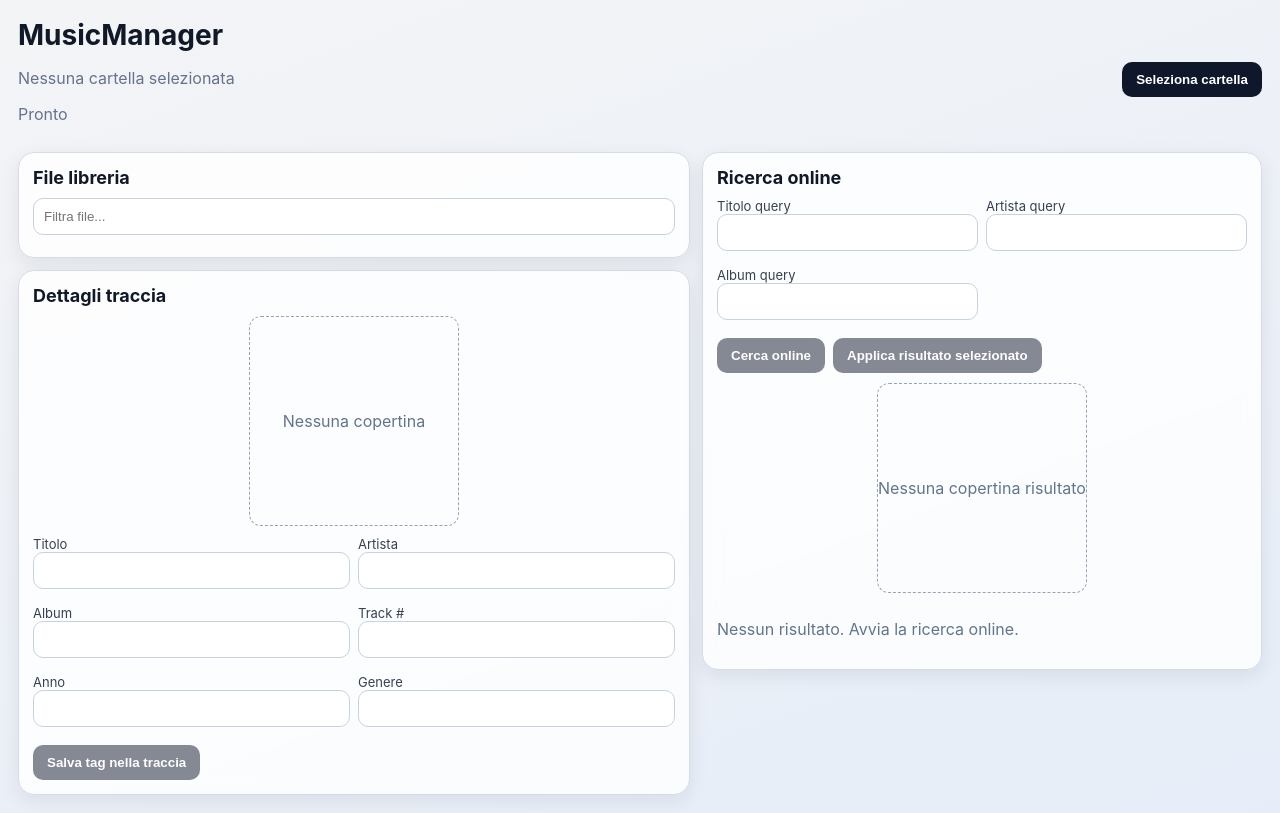
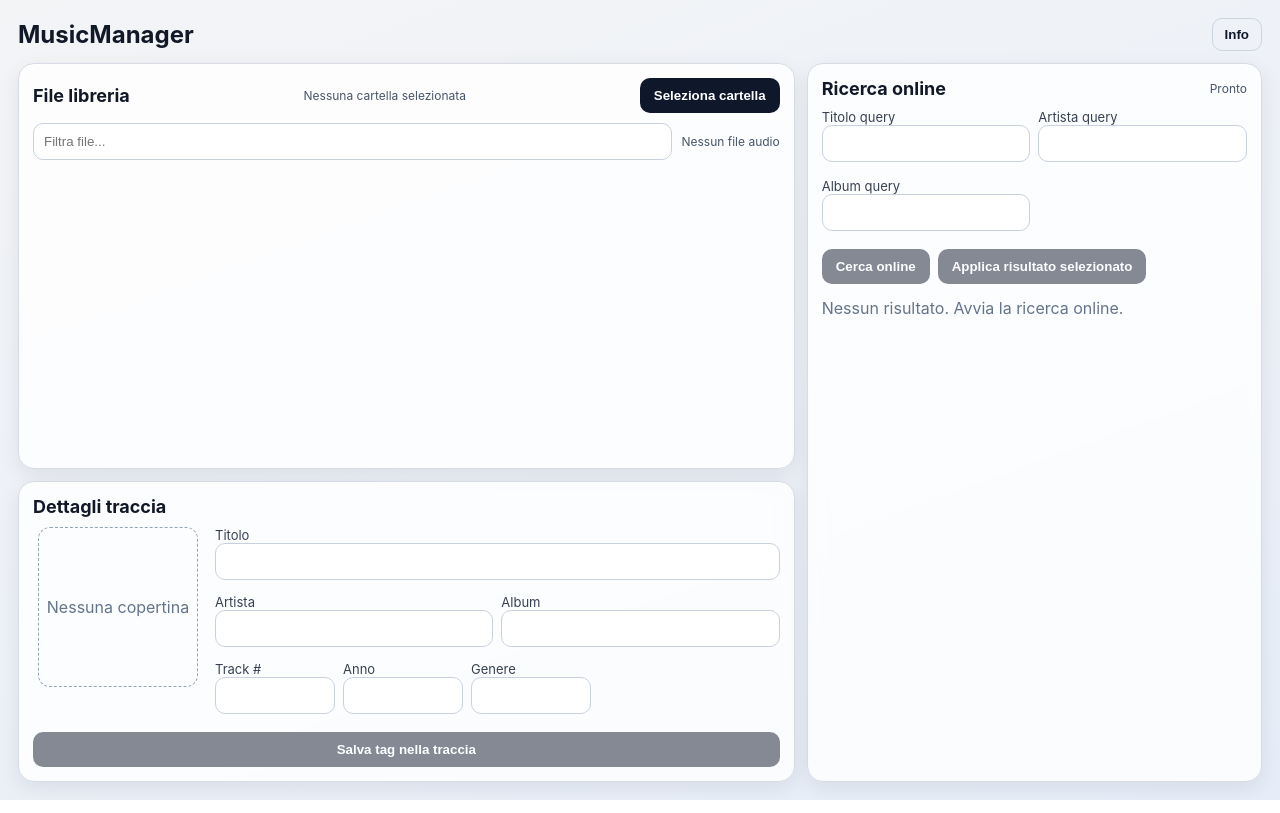
Before and after one commit to a55mage/discoballs, a React (Vite) app: page / in a window 1280 px wide. Built offline with nearby package versions, Linux system fonts and the light colour scheme.

Commit message:
layout rivisto

```diff
--- a/src/App.tsx
+++ b/src/App.tsx
@@ -15,13 +15,20 @@ export function App() {
   const [selectedResultId, setSelectedResultId] = useState<string>("");
   const [isLoadingScan, setIsLoadingScan] = useState(false);
   const [isLoadingSearch, setIsLoadingSearch] = useState(false);
-  const [statusMessage, setStatusMessage] = useState("Pronto");
+  const [searchStatus, setSearchStatus] = useState("Pronto");
   const [searchTitle, setSearchTitle] = useState("");
   const [searchArtist, setSearchArtist] = useState("");
   const [searchAlbum, setSearchAlbum] = useState("");
 
   const selectedTrack = tracks.find((t) => t.id === selectedTrackId) ?? null;
   const selectedResult = onlineResults.find((r) => r.id === selectedResultId) ?? null;
+  const folderCount = useMemo(() => countFoldersAndSubfolders(tracks, folderPath), [tracks, folderPath]);
+  const librarySummary = useMemo(() => {
+    if (!tracks.length) {
+      return "Nessun file audio";
+    }
+    return `Trovati ${tracks.length} file audio in ${folderCount} cartelle/sottocartelle`;
+  }, [tracks.length, folderCount]);
 
   const filteredTracks = useMemo(() => {
     if (!query.trim()) {
@@ -39,11 +46,9 @@ export function App() {
 
   async function handleScan() {
     setIsLoadingScan(true);
-    setStatusMessage("Scansione cartella in corso...");
     try {
       const result = await adapter.selectFolderAndScan();
       if (!result.folderPath) {
-        setStatusMessage("Selezione cartella annullata");
         return;
       }
       setFolderPath(result.folderPath);
@@ -57,9 +62,9 @@ export function App() {
       }
       setOnlineResults([]);
       setSelectedResultId("");
-      setStatusMessage(`Trovati ${result.tracks.length} file audio`);
+      setSearchStatus("Pronto");
     } catch (error) {
-      setStatusMessage(`Errore scansione: ${String(error)}`);
+      setSearchStatus(`Errore scansione: ${String(error)}`);
     } finally {
       setIsLoadingScan(false);
     }
@@ -70,7 +75,7 @@ export function App() {
       return;
     }
     setIsLoadingSearch(true);
-    setStatusMessage("Ricerca online in corso...");
+    setSearchStatus("Ricerca online in corso...");
     try {
       const result = await adapter.searchOnline({
         title: searchTitle,
@@ -79,11 +84,11 @@ export function App() {
       });
       setOnlineResults(result);
       setSelectedResultId("");
-      setStatusMessage(
+      setSearchStatus(
         `Ricerca: "${searchArtist} ${searchTitle} ${searchAlbum}". Risultati online: ${result.length}`
       );
     } catch (error) {
-      setStatusMessage(`Errore ricerca online: ${String(error)}`);
+      setSearchStatus(`Errore ricerca online: ${String(error)}`);
     } finally {
       setIsLoadingSearch(false);
     }
@@ -116,9 +121,8 @@ export function App() {
         },
         selectedResult?.coverUrl
       );
-      setStatusMessage("Tag salvati nella traccia");
     } catch (error) {
-      setStatusMessage(`Errore salvataggio: ${String(error)}`);
+      setSearchStatus(`Errore salvataggio: ${String(error)}`);
     }
   }
 
@@ -143,31 +147,45 @@ export function App() {
         };
       })
     );
-    setStatusMessage("Risultato online applicato ai campi traccia");
+    setSearchStatus("Risultato applicato. Salva la traccia per confermare le modifiche.");
+  }
+
+  function handleInfoClick() {
+    window.alert(
+      "MusicManager\n\nOrganizza MP3/FLAC, cerca metadati online (MusicBrainz + iTunes) e salva tag/copertina sulla traccia selezionata."
+    );
   }
 
   return (
     <div className="app-shell">
       <header className="top-bar">
-        <div>
         <h1>MusicManager</h1>
-          <p className="muted">{folderPath ? `Cartella: ${folderPath}` : "Nessuna cartella selezionata"}</p>
-          <p className="muted">{statusMessage}</p>
-        </div>
+        <button className="ghost-button" onClick={handleInfoClick}>Info</button>
+      </header>
+
+      <main className="two-col">
+        <div className="col col-left">
+          <Card
+            title="File libreria"
+            className="library-card"
+            headerCenter={
+              <span className="library-path">{folderPath ? folderPath : "Nessuna cartella selezionata"}</span>
+            }
+            headerRight={
               <button onClick={handleScan} disabled={isLoadingScan}>
                 {isLoadingScan ? "Scansione..." : "Seleziona cartella"}
               </button>
-      </header>
-
-      <main className="two-col">
-        <div className="col">
-          <Card title="File libreria">
+            }
+          >
+            <div className="library-filter-row">
               <input
                 className="input"
                 placeholder="Filtra file..."
                 value={query}
                 onChange={(e) => setQuery(e.target.value)}
               />
+              <span className="library-summary">{librarySummary}</span>
+            </div>
             <ul className="track-list">
               {filteredTracks.map((track) => (
                 <li key={track.id}>
@@ -180,24 +198,33 @@ export function App() {
                       setSearchAlbum(track.album);
                     }}
                   >
-                    <span>{track.title || "Senza titolo"}</span>
+                    {track.coverUrl ? (
+                      <img src={track.coverUrl} alt={`Cover ${track.album || track.title}`} className="track-thumb" />
+                    ) : (
+                      <div className="track-thumb-placeholder">♪</div>
+                    )}
+                    <span className="track-text">
+                      <strong>{track.title || "Senza titolo"}</strong>
                       <small>{track.artist || "Artista sconosciuto"}</small>
+                      <small className="muted">{track.album || "Album sconosciuto"}</small>
+                    </span>
                   </button>
                 </li>
               ))}
             </ul>
           </Card>
 
-          <Card title="Dettagli traccia">
-            <div className="cover-wrap">
+          <Card title="Dettagli traccia" className="details-card">
+            <div className="detail-layout">
+              <div className="detail-cover-wrap">
                 {selectedTrack?.coverUrl ? (
-                <img src={selectedTrack.coverUrl} alt="Copertina traccia" className="cover" />
+                  <img src={selectedTrack.coverUrl} alt="Copertina traccia" className="cover detail-cover" />
                 ) : (
-                <div className="cover-placeholder">Nessuna copertina</div>
+                  <div className="cover-placeholder detail-cover">Nessuna copertina</div>
                 )}
               </div>
 
-            <div className="form-grid">
+              <div className="detail-form">
                 <label>
                   Titolo
                   <input
@@ -206,6 +233,7 @@ export function App() {
                     onChange={(e) => handleTrackFieldChange("title", e.target.value)}
                   />
                 </label>
+                <div className="detail-row-two">
                   <label>
                     Artista
                     <input
@@ -222,10 +250,12 @@ export function App() {
                       onChange={(e) => handleTrackFieldChange("album", e.target.value)}
                     />
                   </label>
+                </div>
+                <div className="short-fields">
                   <label>
                     Track #
                     <input
-                  className="input"
+                      className="input input-short"
                       value={selectedTrack?.tracknumber ?? ""}
                       onChange={(e) => handleTrackFieldChange("tracknumber", e.target.value)}
                     />
@@ -233,7 +263,7 @@ export function App() {
                   <label>
                     Anno
                     <input
-                  className="input"
+                      className="input input-short"
                       value={selectedTrack?.year ?? ""}
                       onChange={(e) => handleTrackFieldChange("year", e.target.value)}
                     />
@@ -241,11 +271,13 @@ export function App() {
                   <label>
                     Genere
                     <input
-                  className="input"
+                      className="input input-short"
                       value={selectedTrack?.genre ?? ""}
                       onChange={(e) => handleTrackFieldChange("genre", e.target.value)}
                     />
                   </label>
+                </div>
+              </div>
             </div>
 
             <button onClick={handleSaveTrack} disabled={!selectedTrack}>
@@ -254,8 +286,8 @@ export function App() {
           </Card>
         </div>
 
-        <div className="col">
-          <Card title="Ricerca online">
+        <div className="col col-right">
+          <Card title="Ricerca online" className="search-card" headerRight={<span className="search-status">{searchStatus}</span>}>
             <div className="form-grid">
               <label>
                 Titolo query
@@ -279,19 +311,12 @@ export function App() {
               </button>
             </div>
 
-            <div className="cover-wrap">
-              {selectedResult?.coverUrl ? (
-                <img src={selectedResult.coverUrl} alt="Copertina risultato" className="cover" />
-              ) : (
-                <div className="cover-placeholder">Nessuna copertina risultato</div>
-              )}
-            </div>
-
             <div className="results-grid">
               {onlineResults.map((result) => (
                 <article
                   key={result.id}
                   className={result.id === selectedResultId ? "result-card selected" : "result-card"}
+                  onClick={() => setSelectedResultId(result.id)}
                 >
                   <div className="result-row">
                     {result.coverUrl ? (
@@ -304,7 +329,6 @@ export function App() {
                       <p>Album: {result.album}</p>
                       <p>Data: {result.date || "n/d"}</p>
                       <p className="muted">Fonte: {result.source ?? "N/D"}</p>
-                      <button onClick={() => setSelectedResultId(result.id)}>Seleziona</button>
                     </div>
                   </div>
                 </article>
@@ -317,3 +341,44 @@ export function App() {
     </div>
   );
 }
+
+function normalizePath(path: string): string {
+  return path.replace(/\\/g, "/").replace(/\/+$/, "");
+}
+
+function countFoldersAndSubfolders(items: Track[], rootPath: string): number {
+  if (!items.length) {
+    return 0;
+  }
+
+  const root = normalizePath(rootPath);
+  const folders = new Set<string>();
+
+  for (const track of items) {
+    const normalizedTrackPath = normalizePath(track.path);
+    const lastSlash = normalizedTrackPath.lastIndexOf("/");
+    if (lastSlash <= 0) {
+      continue;
+    }
+
+    const parent = normalizedTrackPath.slice(0, lastSlash);
+    if (root && parent.startsWith(root)) {
+      const relative = parent.slice(root.length).replace(/^\/+/, "");
+      if (!relative) {
+        continue;
+      }
+
+      const segments = relative.split("/").filter(Boolean);
+      let composed = "";
+      for (const segment of segments) {
+        composed = composed ? `${composed}/${segment}` : segment;
+        folders.add(composed);
+      }
+      continue;
+    }
+
+    folders.add(parent);
+  }
+
+  return folders.size;
+}
--- a/src/components/Card.tsx
+++ b/src/components/Card.tsx
@@ -1,13 +1,20 @@
-import type { PropsWithChildren } from "react";
+import type { PropsWithChildren, ReactNode } from "react";
 
 type CardProps = PropsWithChildren<{
   title: string;
+  className?: string;
+  headerCenter?: ReactNode;
+  headerRight?: ReactNode;
 }>;
 
-export function Card({ title, children }: CardProps) {
+export function Card({ title, className, headerCenter, headerRight, children }: CardProps) {
   return (
-    <section className="card">
-      <h2 className="card-title">{title}</h2>
+    <section className={className ? `card ${className}` : "card"}>
+      <div className="card-header">
+        <h2 className="card-title">{title}</h2>
+        <div className="card-header-center">{headerCenter}</div>
+        <div className="card-header-right">{headerRight}</div>
+      </div>
       {children}
     </section>
   );
--- a/src/styles.css
+++ b/src/styles.css
@@ -30,6 +30,8 @@ button:disabled {
 .app-shell {
   min-height: 100vh;
   padding: 18px;
+  display: flex;
+  flex-direction: column;
 }
 
 .top-bar {
@@ -41,19 +43,29 @@ button:disabled {
 
 .top-bar h1 {
   margin: 0;
-  font-size: 28px;
+  font-size: 24px;
+}
+
+.ghost-button {
+  background: transparent;
+  color: #0f172a;
+  border: 1px solid #cbd5e1;
+  padding: 8px 12px;
 }
 
 .two-col {
   display: grid;
-  grid-template-columns: 1.2fr 1fr;
+  grid-template-columns: 1.45fr 0.85fr;
   gap: 12px;
+  flex: 1;
+  min-height: 0;
 }
 
 .col {
   display: grid;
   gap: 12px;
   align-content: start;
+  min-height: 0;
 }
 
 .card {
@@ -63,12 +75,32 @@ button:disabled {
   border-radius: 16px;
   padding: 14px;
   box-shadow: 0 6px 20px rgba(17, 24, 39, 0.08);
+  min-height: 0;
+  overflow: hidden;
+  display: flex;
+  flex-direction: column;
 }
 
 .card-title {
-  margin-top: 0;
+  margin: 0;
+  font-size: 18px;
+}
+
+.card-header {
+  display: grid;
+  grid-template-columns: auto 1fr auto;
+  align-items: center;
+  gap: 10px;
   margin-bottom: 10px;
-  font-size: 18px;
+}
+
+.card-header-center {
+  min-width: 0;
+}
+
+.card-header-right {
+  display: flex;
+  justify-content: flex-end;
 }
 
 .input {
@@ -85,8 +117,11 @@ button:disabled {
   padding: 0;
   display: grid;
   gap: 8px;
-  max-height: 320px;
+  grid-template-columns: repeat(auto-fill, minmax(250px, 1fr));
+  max-height: 420px;
   overflow: auto;
+  flex: 1;
+  min-height: 0;
 }
 
 .track-item {
@@ -95,12 +130,47 @@ button:disabled {
   background: #edf2f7;
   color: #111827;
   display: grid;
-  gap: 4px;
+  grid-template-columns: 44px 1fr;
+  align-items: center;
+  gap: 8px;
+  padding: 8px;
 }
 
 .track-item.active {
   background: #dbeafe;
   border: 1px solid #93c5fd;
+}
+
+.track-thumb {
+  width: 44px;
+  height: 44px;
+  object-fit: cover;
+  border-radius: 8px;
+  border: 1px solid #cbd5e1;
+}
+
+.track-thumb-placeholder {
+  width: 44px;
+  height: 44px;
+  border-radius: 8px;
+  border: 1px dashed #94a3b8;
+  display: grid;
+  place-items: center;
+  color: #64748b;
+  font-size: 16px;
+}
+
+.track-text {
+  display: grid;
+  gap: 2px;
+  min-width: 0;
+}
+
+.track-text strong,
+.track-text small {
+  white-space: nowrap;
+  overflow: hidden;
+  text-overflow: ellipsis;
 }
 
 .form-grid {
@@ -139,10 +209,91 @@ button:disabled {
   color: #64748b;
 }
 
+.detail-layout {
+  display: grid;
+  grid-template-columns: 170px 1fr;
+  gap: 12px;
+  align-items: start;
+  margin-bottom: 10px;
+}
+
+.detail-cover-wrap {
+  display: flex;
+  justify-content: center;
+}
+
+.detail-cover {
+  width: 160px;
+  height: 160px;
+}
+
+.detail-form {
+  display: grid;
+  gap: 6px;
+}
+
+.detail-form label {
+  font-size: 13px;
+  color: #374151;
+}
+
+.detail-row-two {
+  display: grid;
+  grid-template-columns: 1fr 1fr;
+  gap: 8px;
+}
+
+.short-fields {
+  display: grid;
+  grid-template-columns: repeat(3, minmax(80px, 120px));
+  gap: 8px;
+}
+
+.input-short {
+  max-width: 120px;
+}
+
 .actions-row {
   display: flex;
   gap: 8px;
   margin-bottom: 10px;
+}
+
+.library-path {
+  display: block;
+  text-align: center;
+  color: #475569;
+  font-size: 12px;
+  white-space: nowrap;
+  overflow: hidden;
+  text-overflow: ellipsis;
+}
+
+.library-filter-row {
+  display: grid;
+  grid-template-columns: minmax(220px, 1fr) auto;
+  align-items: center;
+  gap: 10px;
+  margin-bottom: 8px;
+}
+
+.library-filter-row .input {
+  margin-bottom: 0;
+}
+
+.library-summary {
+  font-size: 12px;
+  color: #475569;
+  white-space: nowrap;
+}
+
+.search-status {
+  font-size: 12px;
+  color: #475569;
+  white-space: nowrap;
+  overflow: hidden;
+  text-overflow: ellipsis;
+  max-width: 420px;
 }
 
 .results-grid {
@@ -150,6 +301,13 @@ button:disabled {
   gap: 10px;
   max-height: 460px;
   overflow: auto;
+  flex: 1;
+  min-height: 0;
+}
+
+.details-card {
+  overflow: visible;
+  height: fit-content;
 }
 
 .result-card {
@@ -157,6 +315,13 @@ button:disabled {
   border-radius: 12px;
   padding: 10px;
   background: #ffffff;
+  cursor: pointer;
+  transition: border-color 0.12s ease, background-color 0.12s ease;
+}
+
+.result-card:hover {
+  border-color: #93c5fd;
+  background: #f8fbff;
 }
 
 .result-card.selected {
@@ -206,6 +371,11 @@ button:disabled {
 
 .muted {
   color: #64748b;
+  margin: 4px 0;
+}
+
+.compact {
+  font-size: 12px;
 }
 
 @media (max-width: 980px) {
@@ -216,4 +386,75 @@ button:disabled {
   .form-grid {
     grid-template-columns: 1fr;
   }
+
+  .card-header {
+    grid-template-columns: 1fr;
+    justify-items: start;
+  }
+
+  .card-header-center {
+    width: 100%;
+  }
+
+  .card-header-right {
+    width: 100%;
+    justify-content: flex-start;
+  }
+
+  .track-list {
+    grid-template-columns: 1fr;
+  }
+
+  .library-filter-row {
+    grid-template-columns: 1fr;
+  }
+
+  .library-summary {
+    white-space: normal;
+  }
+
+  .search-status {
+    max-width: 100%;
+    white-space: normal;
+  }
+
+  .detail-layout {
+    grid-template-columns: 1fr;
+  }
+
+  .short-fields {
+    grid-template-columns: 1fr;
+  }
+
+  .detail-row-two {
+    grid-template-columns: 1fr;
+  }
+
+  .input-short {
+    max-width: 100%;
+  }
 }
+
+@media (min-width: 981px) {
+  body {
+    overflow: hidden;
+  }
+
+  .app-shell {
+    height: 100dvh;
+    overflow: hidden;
+  }
+
+  .col-left {
+    grid-template-rows: minmax(0, 1fr) auto;
+  }
+
+  .col-right {
+    grid-template-rows: minmax(0, 1fr);
+  }
+
+  .library-card .track-list,
+  .search-card .results-grid {
+    max-height: none;
+  }
+}
```
Also changed, not shown: 5 other files (tests, documents, lock files or other folders). Lines whose indentation alone changed are shown as unchanged.
